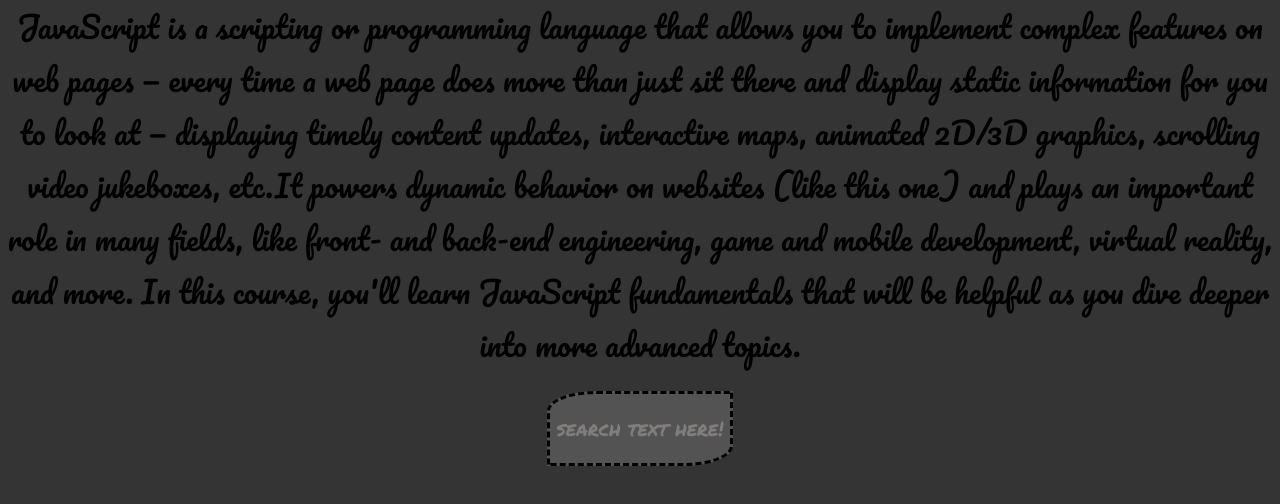
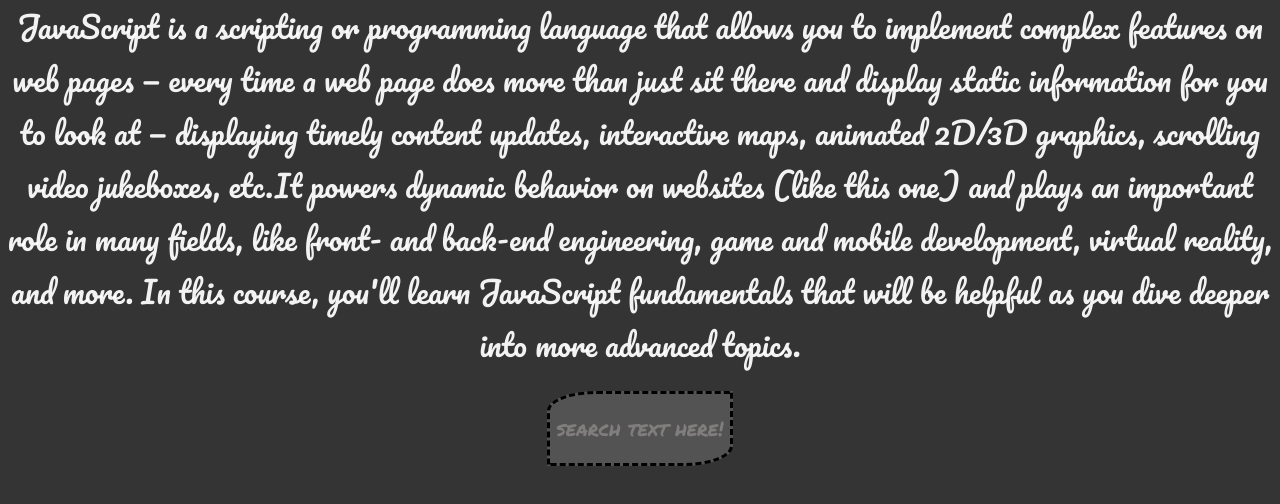
Before and after one commit to uzairjanmalik/find-text.github.io, a plain HTML site: page index.html in a window 1280 px wide. Drawn offline with Linux system fonts and the light colour scheme.

Commit message:
color changed

```diff
--- a/style.css
+++ b/style.css
@@ -11,6 +11,7 @@
     font-family: "Pacifico", cursive;
     font-weight: 400;
     font-style: normal;
+    color: rgba(255, 255, 255, 0.939);
 }
 button{
     font-family: "Permanent Marker", cursive;
```
